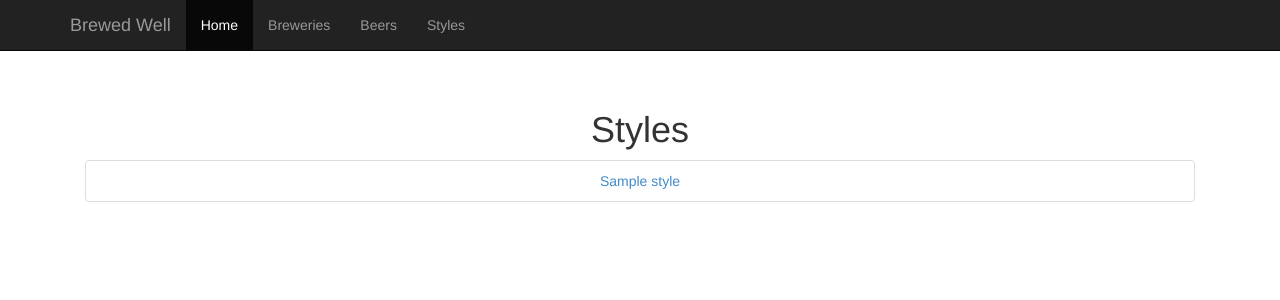
After one commit to sheeksav/brewedwell, a Django app: a page that uses templates/base.html in a window 1280 px wide. The commit adds this page. Shown: the top 300 px of the page. Run offline with Django 3.2, Linux system fonts and the light colour scheme; tables that the repository leaves empty hold one stand-in row (values such as "Sample post"); some libraries are stand-ins or nearby versions.

Commit message:
Made list template for styles.

```diff
--- a/brewedwell/urls.py
+++ b/brewedwell/urls.py
@@ -1,5 +1,5 @@
 from django.conf.urls import patterns, include, url
-from engine.views import HomeView, BreweryListView, BeerListView, BreweryDetailView, BeerDetailView
+from engine.views import HomeView, BreweryListView, BeerListView, BreweryDetailView, BeerDetailView, StyleListView
 
 from django.contrib import admin
 admin.autodiscover()
@@ -16,4 +16,5 @@ urlpatterns = patterns('',
     url(r'^beers/$', BeerListView.as_view(), name='beer-list'),
     url(r'^breweries/(?P<pk>\d+)/$', BreweryDetailView.as_view(), name='brewery-detail'),
     url(r'^beers/(?P<pk>\d+)/$', BeerDetailView.as_view(), name='beer-detail'),
+    url(r'^styles/$', StyleListView.as_view(), name='style-list'),
 )
--- a/engine/views.py
+++ b/engine/views.py
@@ -1,6 +1,6 @@
 from django.shortcuts import render, redirect
 from django.views.generic import TemplateView
-from engine.models import Brewery, Beer
+from engine.models import Brewery, Beer, Style
 
 # Create your views here.
 
@@ -69,3 +69,13 @@ class BeerDetailView(TemplateView):
 		return {
 			'beer': kwargs.get('beer')
 		}
+
+
+class StyleListView(TemplateView):
+	template_name = 'engine/style-list.html'
+
+	def get_context_data(self, **kwargs):
+		style_list = Style.objects.all()
+		return {
+			'style_list': style_list
+		}
--- a/templates/base.html
+++ b/templates/base.html
@@ -39,6 +39,7 @@
             <li class="active"><a href="{% url 'home' %}">Home</a></li>
             <li><a href="{% url 'brewery-list' %}">Breweries</a></li>
             <li><a href="{% url 'beer-list' %}">Beers</a></li>
+            <li><a href="{% url 'style-list' %}">Styles</a></li>
           </ul>
         </div><!--/.nav-collapse -->
       </div>
--- /dev/null
+++ b/templates/engine/style-list.html
@@ -0,0 +1,22 @@
+{% extends 'base.html' %}
+
+{% block content %}
+
+<div class="container">
+
+	<div class="content-wrapper">
+
+		<h1>Styles</h1>
+
+		<ul class="list-group">
+			{% for style in style_list %}
+			<li class="list-group-item"><a href="">{{ style.name }}</a></li>
+			{% endfor %}
+		</ul>
+
+	</div>
+
+</div> <!--/container-->
+
+
+{% endblock %}
```
